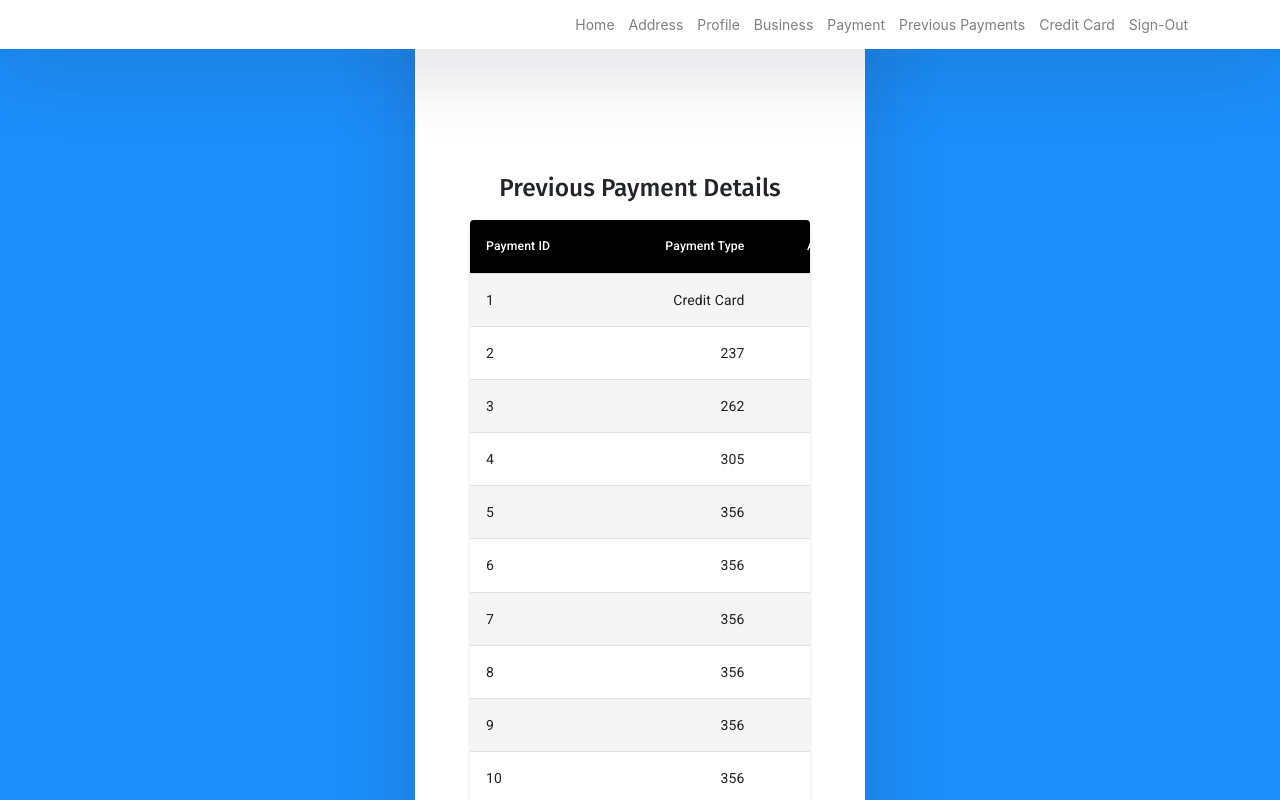
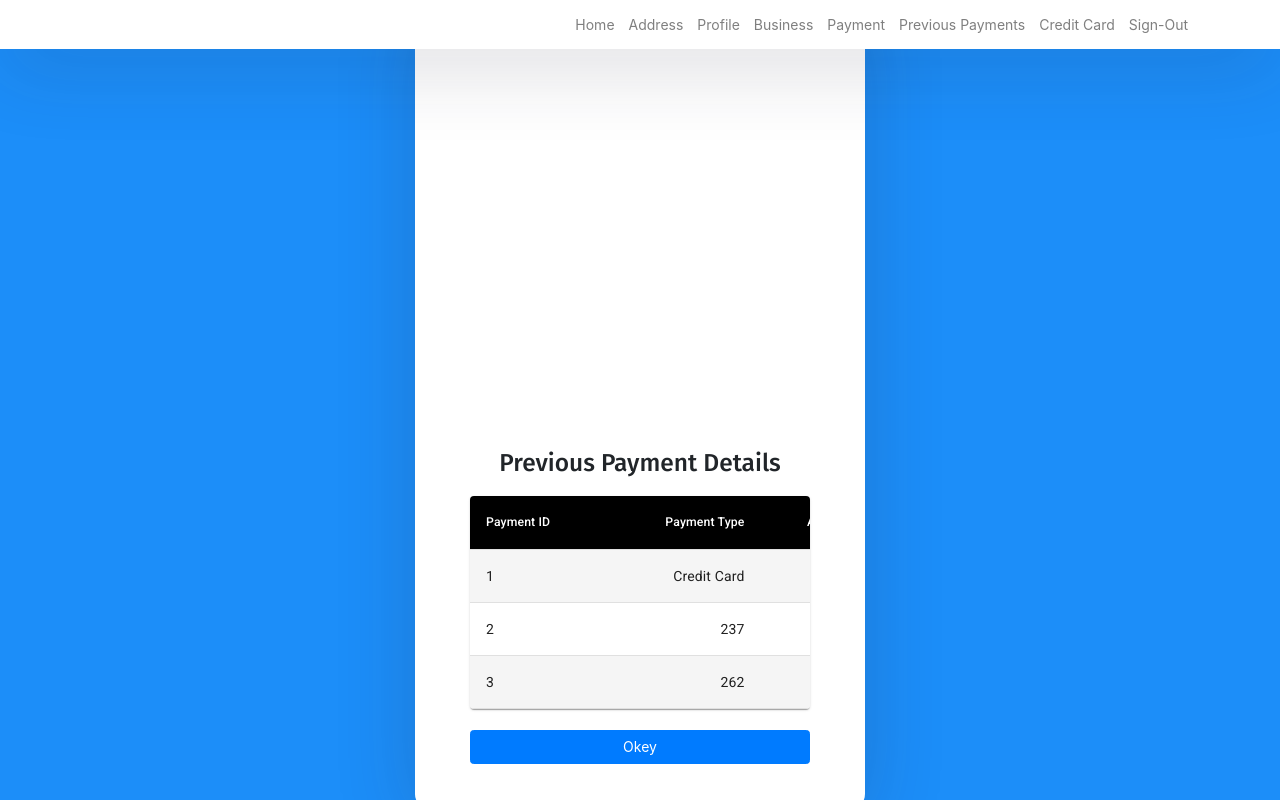
Before and after one commit to PasinduUkwatta/Test_1, a React (Create React App) app in the folder react-front-end/: page /payment-details in a window 1280 px wide. Shown: the top 800 px of the page. Built offline with nearby package versions, Linux system fonts and the light colour scheme.

Commit message:
user payments details assigned to the object

```diff
--- a/react-front-end/src/components/confirmemail.component.js
+++ b/react-front-end/src/components/confirmemail.component.js
@@ -61,10 +61,7 @@ class EmailConfirm extends Component {
 
                 })
 
-            //confirmSignUp(userSignUp).then(res => {
-            //    this.props.history.push("/profile")
-            //    console.log("details saved")
-           // })
+
         }
         else{
             console.log("wrong code")
--- a/react-front-end/src/components/paymentdetails.component.js
+++ b/react-front-end/src/components/paymentdetails.component.js
@@ -15,7 +15,7 @@ class PaymentDetails extends Component {
             paymentamount:'',
             paymentemail:'',
             paymentownername:'',
-            payments:''
+            paymentDetails:''
         }
         this.changeHandler = this.changeHandler.bind(this);
         this.submitHandler = this.submitHandler.bind(this);
@@ -27,22 +27,45 @@ class PaymentDetails extends Component {
     }
 
 
-    //   const userPayments = {
-    //     paymets: localStorage.getItem('userPayments')
-    //
-    //  }
-    //
-    //  let showPayments ={
-    //      paymentsData:userPayments.paymets,
-    // //     lastname:userSignUp.lastname,
-    // //     email:userSignUp.email,
-    // //     password:userSignUp.password,
-    // }
-    //
-    // console.log(showPayments)
+
+    componentDidMount(){
+        const userPayments = {
+            paymentDetails: localStorage.getItem('paymentDetails'),
+
+        }
+
+        let userPaymentDetails={
+            userPaymentDetails :userPayments.paymentDetails
+        }
+
+
+
+
+
+        console.log("Payments details to show")
+        console.log(userPaymentDetails.userPaymentDetails)
+
+
+
+
+    }
+
 
     submitHandler = e => {
         e.preventDefault()
+
+        const userPayments = {
+            payments: localStorage.getItem('userPayments'),
+
+        }
+
+        let userPaymentsDetails ={
+            payments:userPayments.payments
+        }
+
+        console.log("Payments details to show")
+        console.log(userPaymentsDetails)
+
         this.props.history.push('/')
         console.log(this.state)
         axios.post('/payment',this.state)
@@ -79,14 +102,21 @@ class PaymentDetails extends Component {
                <div>
             <CustomizedTables/>
 
-            console.log(response.data)
+
 
 
 
                </div>
 
                 <div><br />
-                                <button type="submit" className="btn btn-primary btn-block" action ="detail" onClick={()=>{this.props.history.push('/')}}>Okey </button>
+                                <button
+                                    type="submit"
+                                    className="btn btn-primary btn-block"
+                                    action ="detail"
+                                    //onClick={()=>{this.props.history.push('/sign-out')}}
+                                    onClick={this.submitHandler}
+                                >Okey
+                                </button>
 
                 </div>
             </div>
--- a/react-front-end/src/components/table.component.js
+++ b/react-front-end/src/components/table.component.js
@@ -34,16 +34,7 @@ const rows = [
   createData(1,"Credit Card","1000","123@1234.com", "Pasindu"),
   createData(2, 237, 9.0, 37, 4.3),
   createData(3, 262, 16.0, 24, 6.0),
-  createData(4, 305, 3.7, 67, 4.3),
-  createData(5, 356, 16.0, 49, 3.9),
-  createData(6, 356, 16.0, 49, 3.9),
-  createData(7, 356, 16.0, 49, 3.9),
-  createData(8, 356, 16.0, 49, 3.9),
-  createData(9, 356, 16.0, 49, 3.9),
-  createData(10, 356, 16.0, 49, 3.9),
-  createData(11, 356, 16.0, 49, 3.9),
-  createData(12, 356, 16.0, 49, 3.9),
-  createData(13, 356, 16.0, 49, 3.9),
+
 ];
 
 const useStyles = makeStyles({
--- a/react-front-end/src/components/userFunctions.component.js
+++ b/react-front-end/src/components/userFunctions.component.js
@@ -11,7 +11,10 @@ export const login = loginUser =>{
         .then(responce =>{
             console.log(responce)
             console.log(responce.data)
-            localStorage.setItem('userPayments',responce.data)
+
+            localStorage.setItem("paymentDetails", JSON.stringify(responce.data));
+
+
             if(!responce.data.error){
 
                 axios.post('/jwt-generate',{
```
Also changed, not shown: react-front-end/src/components/login/login.form.component.js (+0 -84 lines), react-front-end/src/components/payment.component.js (+1 -18 lines), react-front-end/src/components/signup/signup.form.component.js (+0 -14 lines), 1 other file (tests, documents, lock files or other folders).
